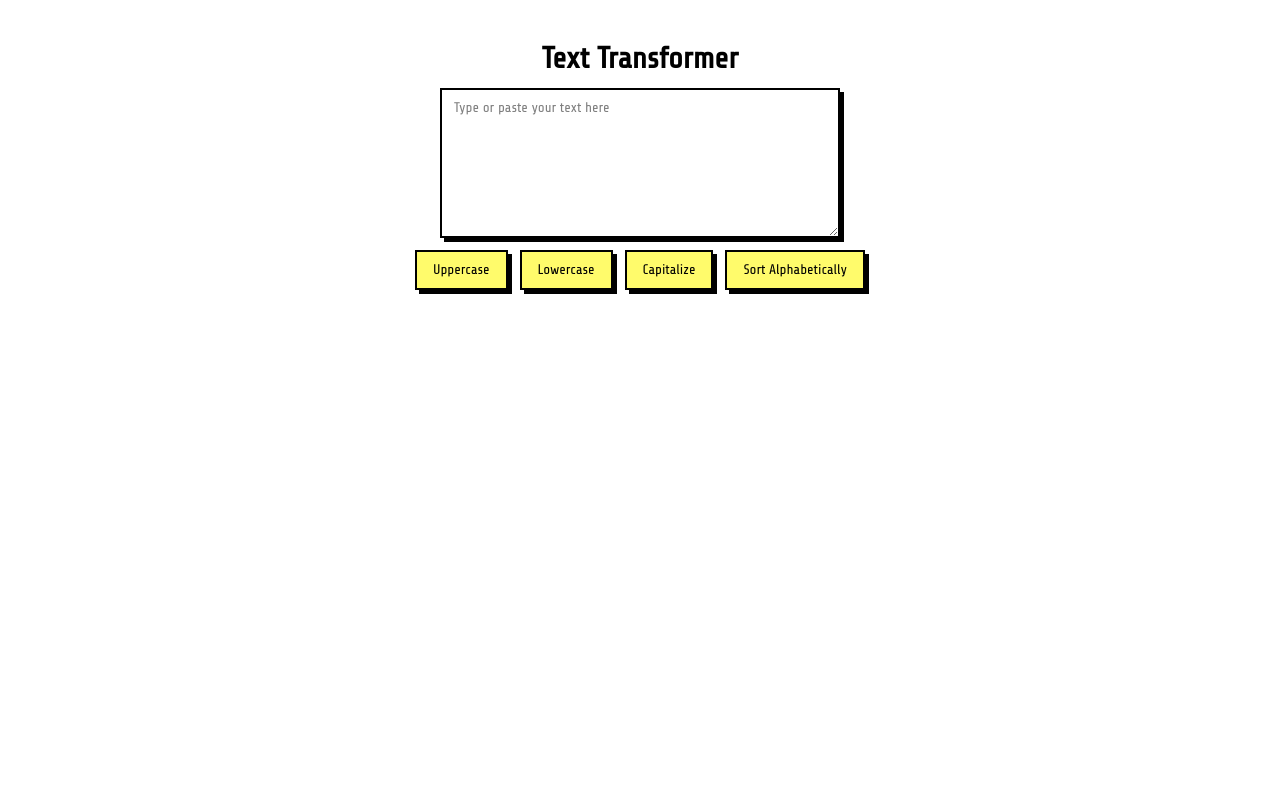
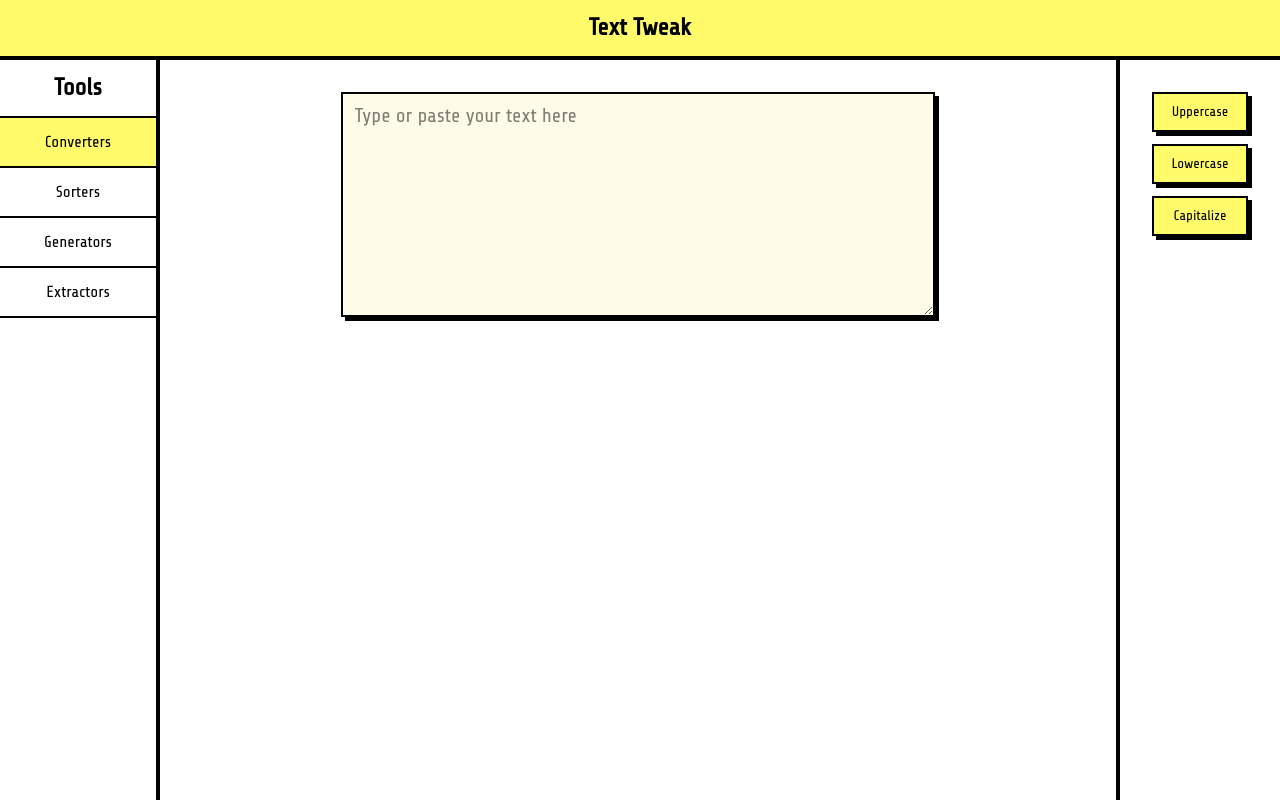
Before and after one commit to shehjaddev/textq, a Next.js app: page / in a window 1280 px wide. Built offline with nearby package versions, Linux system fonts and the light colour scheme.

Commit message:
feat: improve ui

```diff
--- a/app/components/sidebar.tsx
+++ b/app/components/sidebar.tsx
@@ -1,46 +1,54 @@
-import { useEffect, useState } from "react";
-import { cn } from "@/lib/utils";
-import Link from "next/link";
+"use client";
+
+import { CompactState } from "@/types/compactState";
+import { usePathname } from "next/navigation";
 
 interface SidebarProps {
   className?: string;
+  toolset: CompactState<string>;
 }
 
-export const Sidebar = ({ className }: SidebarProps) => {
-  const [isOpen, setIsOpen] = useState(false);
+const toolCollections = [
+  {
+    name: "Converters",
+    value: "converters",
+  },
+  {
+    name: "Sorters",
+    value: "sorters",
+  },
+  {
+    name: "Generators",
+    value: "generators",
+  },
+  {
+    name: "Extractors",
+    value: "extractors",
+  },
+];
 
-  useEffect(() => {
-    const handleKeyDown = (event: KeyboardEvent) => {
-      if (event.key === "Escape") {
-        setIsOpen(false);
-      }
-    };
-    window.addEventListener("keydown", handleKeyDown);
-    return () => window.removeEventListener("keydown", handleKeyDown);
-  }, []);
-
+export const Sidebar = ({ className, toolset }: SidebarProps) => {
   return (
-    <div
-      className={cn(
-        "fixed inset-0 z-10 flex flex-col justify-between bg-background pb-12 pt-16 pl-4 pr-4 transition-opacity duration-500 ease-in-out",
-        isOpen ? "opacity-100" : "opacity-0",
-        className
-      )}
-    >
-      <div className="flex flex-col space-y-4">
-        <Link href="/">
-          <a className="text-2xl font-bold">Home</a>
-        </Link>
-        <Link href="/about">
-          <a className="text-2xl font-bold">About</a>
-        </Link>
-      </div>
-      <button
-        className="fixed top-4 right-4 rounded-full bg-main p-2 text-3xl"
-        onClick={() => setIsOpen((prev) => !prev)}
-      >
-        {isOpen ? <>&times;</> : <>&#9776;</>}
-      </button>
+    <div className={`border-e-4 border-border bg-white ${className}`}>
+      <ul>
+        <span className="block text-text text-center text-2xl font-bold border-b-2 border-border p-3">
+          Tools
+        </span>
+        {toolCollections.map((toolCollection) => (
+          <li key={toolCollection.name}>
+            <div
+              className={`block text-text border-b-2 border-border p-3 hover:bg-yellow-100 text-center cursor-pointer ${
+                toolCollection.value === toolset.value
+                  ? "bg-main hover:bg-main"
+                  : ""
+              }`}
+              onClick={() => toolset.set(toolCollection.value)}
+            >
+              {toolCollection.name}
+            </div>
+          </li>
+        ))}
+      </ul>
     </div>
   );
 };
--- a/app/layout.tsx
+++ b/app/layout.tsx
@@ -1,6 +1,6 @@
 import type { Metadata } from "next";
+import { Share_Tech } from "next/font/google";
 import "./globals.css";
-import { Share_Tech } from "next/font/google";
 
 const font = Share_Tech({ weight: "400", subsets: ["latin"] });
 
@@ -16,7 +16,16 @@ export default function RootLayout({
 }>) {
   return (
     <html lang="en">
-      <body className={font.className}>{children}</body>
+      <body className={font.className}>
+        <div className="h-screen flex flex-col">
+          <div className="p-3 border-b-4 border-border text-center text-text text-2xl font-bold bg-main">
+            Text Tweak
+          </div>
+          <div className="flex-grow grid grid-cols-[1fr,6fr,1fr] overflow-y-auto">
+            {children}
+          </div>
+        </div>
+      </body>
     </html>
   );
 }
--- a/app/page.tsx
+++ b/app/page.tsx
@@ -3,9 +3,11 @@
 import { Button } from "@/components/ui/button";
 import { Textarea } from "@/components/ui/textarea";
 import { Fragment, useState } from "react";
+import { Sidebar } from "./components/sidebar";
 
 export default function Home() {
   const [text, setText] = useState("");
+  const [toolset, setToolset] = useState("converters");
 
   const handleTextChange = (event: any) => {
     setText(event.target.value);
@@ -25,28 +27,35 @@ export default function Home() {
 
   return (
     <Fragment>
-      <div className="p-10 flex justify-center items-center">
-        <div className="w-1/3">
-          <div className="flex flex-col justify-center items-center space-y-3">
-            <h1 className="text-3xl font-bold">Text Transformer</h1>{" "}
-            <div className="w-full space-y-3 flex justify-center items-center">
+      <Sidebar
+        toolset={{
+          value: toolset,
+          set: setToolset,
+        }}
+      />
+      <div className="p-8 border-e-4 border-border flex justify-center">
         <Textarea
           value={text}
           onChange={handleTextChange}
           placeholder="Type or paste your text here"
         />
       </div>
-            <div>
-              <div className="w-full space-x-3 flex">
+      <div className="flex justify-center p-8">
+        <div className="space-y-3">
+          {toolset === "converters" && (
+            <Fragment>
               <Button onClick={() => makeUppercase()}>Uppercase</Button>
               <Button onClick={() => makeLowercase()}>Lowercase</Button>
               <Button onClick={() => makeCapitalize()}>Capitalize</Button>
+            </Fragment>
+          )}
+          {toolset === "sorters" && (
+            <Fragment>
               <Button onClick={() => makeAlphabeticalSort()}>
                 Sort Alphabetically
               </Button>
-              </div>
-            </div>
-          </div>
+            </Fragment>
+          )}
         </div>
       </div>
     </Fragment>
--- a/components/ui/button.tsx
+++ b/components/ui/button.tsx
@@ -11,7 +11,7 @@ const buttonVariants = cva(
     variants: {
       variant: {
         default:
-          'bg-main border-2 border-border dark:border-darkBorder shadow-light dark:shadow-dark hover:translate-x-boxShadowX hover:translate-y-boxShadowY hover:shadow-none dark:hover:shadow-none',
+          'w-full bg-main border-2 border-border dark:border-darkBorder shadow-light dark:shadow-dark hover:translate-x-boxShadowX hover:translate-y-boxShadowY hover:shadow-none dark:hover:shadow-none',
         noShadow: 'bg-main border-2 border-border dark:border-darkBorder',
         neutral:
           'bg-white dark:bg-secondaryBlack dark:text-darkText border-2 border-border dark:border-darkBorder shadow-light dark:shadow-dark hover:translate-x-boxShadowX hover:translate-y-boxShadowY hover:shadow-none dark:hover:shadow-none',
--- a/components/ui/textarea.tsx
+++ b/components/ui/textarea.tsx
@@ -10,7 +10,7 @@ const Textarea = React.forwardRef<HTMLTextAreaElement, TextareaProps>(
     return (
       <textarea
         className={cn(
-          "flex min-h-[150px] w-full rounded-base border-2 text-text dark:text-darkText font-base selection:bg-main selection:text-black border-border dark:border-darkBorder bg-white dark:bg-secondaryBlack px-3 py-2 text-sm placeholder:text-black/50 focus-visible:outline-none disabled:cursor-not-allowed disabled:opacity-50",
+          "flex h-1/3 w-2/3 rounded-base border-2 text-text dark:text-darkText font-base selection:bg-main selection:text-black border-border dark:border-darkBorder bg-yellow-50 dark:bg-secondaryBlack px-3 py-2 text-xl placeholder:text-black/50 focus-visible:outline-none disabled:cursor-not-allowed disabled:opacity-50",
           "shadow-[4px_4px_0px_rgba(0,0,0,1)]", // Additional custom shadow
           className
         )}
--- /dev/null
+++ b/types/compactState.d.ts
@@ -0,0 +1,6 @@
+import { Dispatch, SetStateAction } from "react";
+
+type CompactState<T> = {
+  value: T;
+  set: Dispatch<SetStateAction<T>>;
+};
```
Lines whose indentation alone changed are shown as unchanged.
